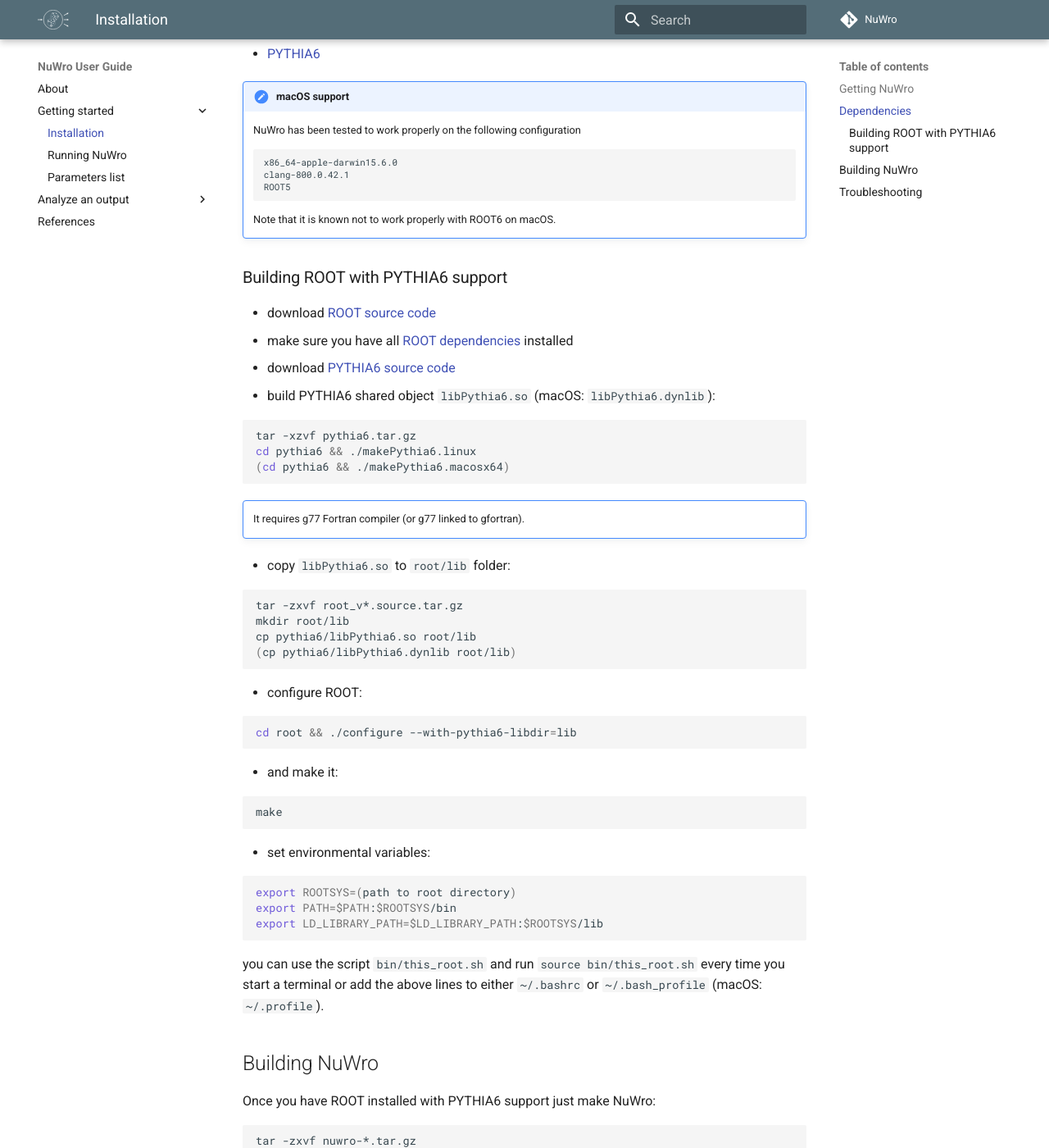
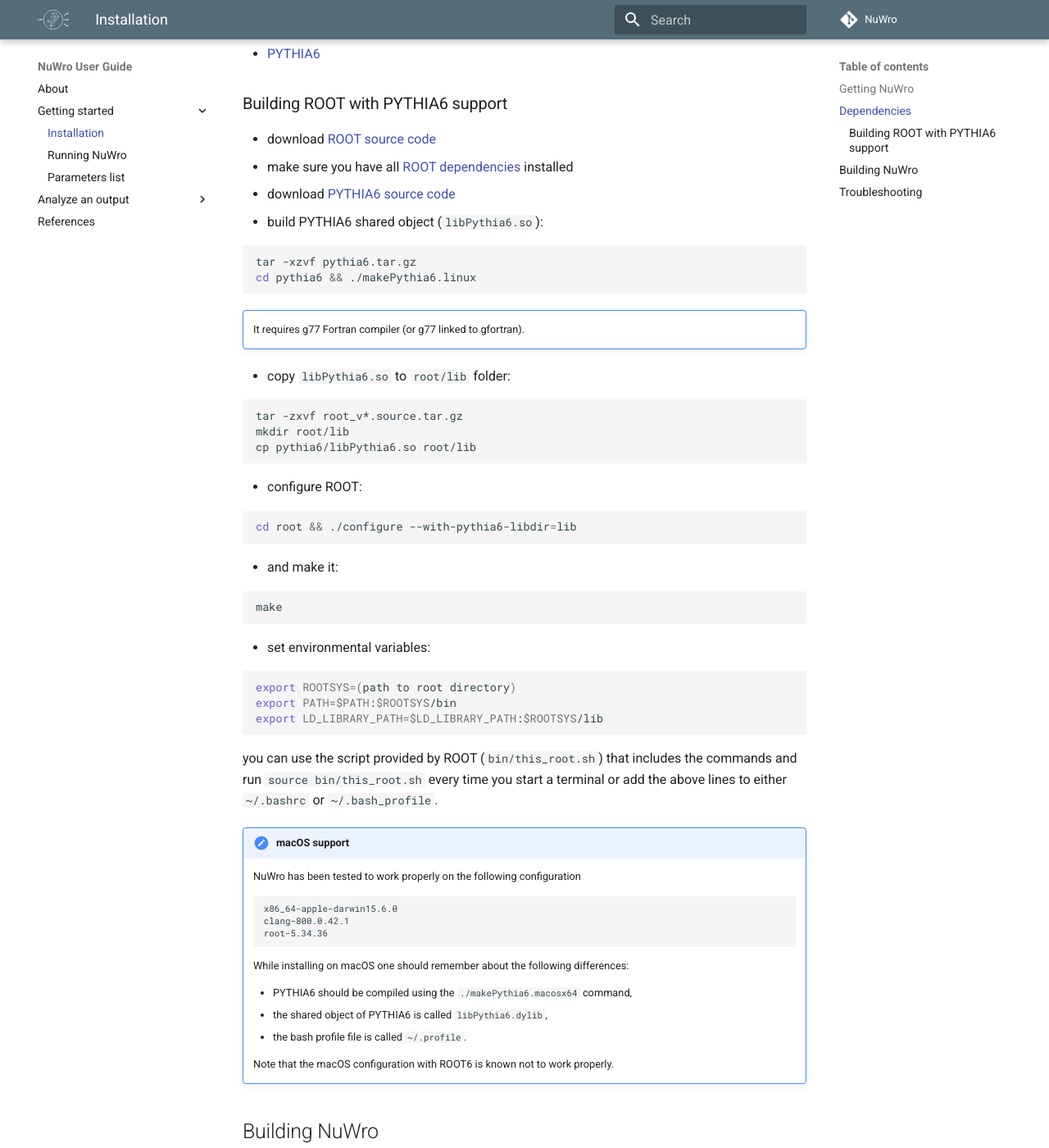
Before and after one commit to NuWro/user-guide, an MkDocs documentation site: the page built from docs/getting-started/installation.md, in a window 1280 px wide and 1400 px high, scrolled down 797 px. Shown: the whole window at 82% size. Built offline with MkDocs 1.6.1 and Material for MkDocs 9.7.7, drawn with Linux system fonts in a browser that asks for light colours; comment, search, counter and statistics services are not loaded; old or Windows-style settings are respelled for this version of MkDocs.

Commit message:
macOS support now in more elegant fashion

````diff
--- a/docs/getting-started/installation.md
+++ b/docs/getting-started/installation.md
@@ -32,26 +32,16 @@ git clone -b nuwro_17.01 https://github.com/NuWro/nuwro.git
 * [ROOT](https://root.cern.ch/)
 * [PYTHIA6](https://pythia6.hepforge.org/)
 
-!!! fail "macOS support"
-    NuWro has been tested to work properly on the following configuration
-
-        x86_64-apple-darwin15.6.0
-        clang-800.0.42.1
-        ROOT5
-
-    Note that it is known not to work properly with ROOT6 on macOS.
-
 ### Building ROOT with PYTHIA6 support
 
 * download [ROOT source code](http://root.cern.ch/drupal/content/downloading-root)
 * make sure you have all [ROOT dependencies](http://root.cern.ch/drupal/content/build-prerequisites) installed
 * download [PYTHIA6 source code](http://neutrino.ift.uni.wroc.pl/files/pythia6.tar.gz)
-* build PYTHIA6 shared object `libPythia6.so` (macOS: `libPythia6.dynlib`):
+* build PYTHIA6 shared object (`libPythia6.so`):
 
 ```bash
 tar -xzvf pythia6.tar.gz
 cd pythia6 && ./makePythia6.linux
-(cd pythia6 && ./makePythia6.macosx64)
 ```
 
 !!! important ""
@@ -63,7 +53,6 @@ cd pythia6 && ./makePythia6.linux
 tar -zxvf root_v*.source.tar.gz
 mkdir root/lib
 cp pythia6/libPythia6.so root/lib
-(cp pythia6/libPythia6.dynlib root/lib)
 ```
 
 * configure ROOT:
@@ -86,8 +75,22 @@ export PATH=$PATH:$ROOTSYS/bin
 export LD_LIBRARY_PATH=$LD_LIBRARY_PATH:$ROOTSYS/lib
 ```
 
-you can use the script `bin/this_root.sh` and run `source bin/this_root.sh` every time you start a terminal
-or add the above lines to either `~/.bashrc` or `~/.bash_profile` (macOS: `~/.profile`).
+you can use the script provided by ROOT (`bin/this_root.sh`) that includes the commands and run `source bin/this_root.sh` every time you start a terminal or add the above lines to either `~/.bashrc` or `~/.bash_profile`.
+
+!!! note "macOS support"
+    NuWro has been tested to work properly on the following configuration
+
+        x86_64-apple-darwin15.6.0
+        clang-800.0.42.1
+        root-5.34.36
+
+    While installing on macOS one should remember about the following differences:
+
+    * PYTHIA6 should be compiled using the `./makePythia6.macosx64` command,
+    * the shared object of PYTHIA6 is called `libPythia6.dylib`,
+    * the bash profile file is called `~/.profile`.
+
+    Note that the macOS configuration with ROOT6 is known not to work properly.
 
 ## Building NuWro
 
````
